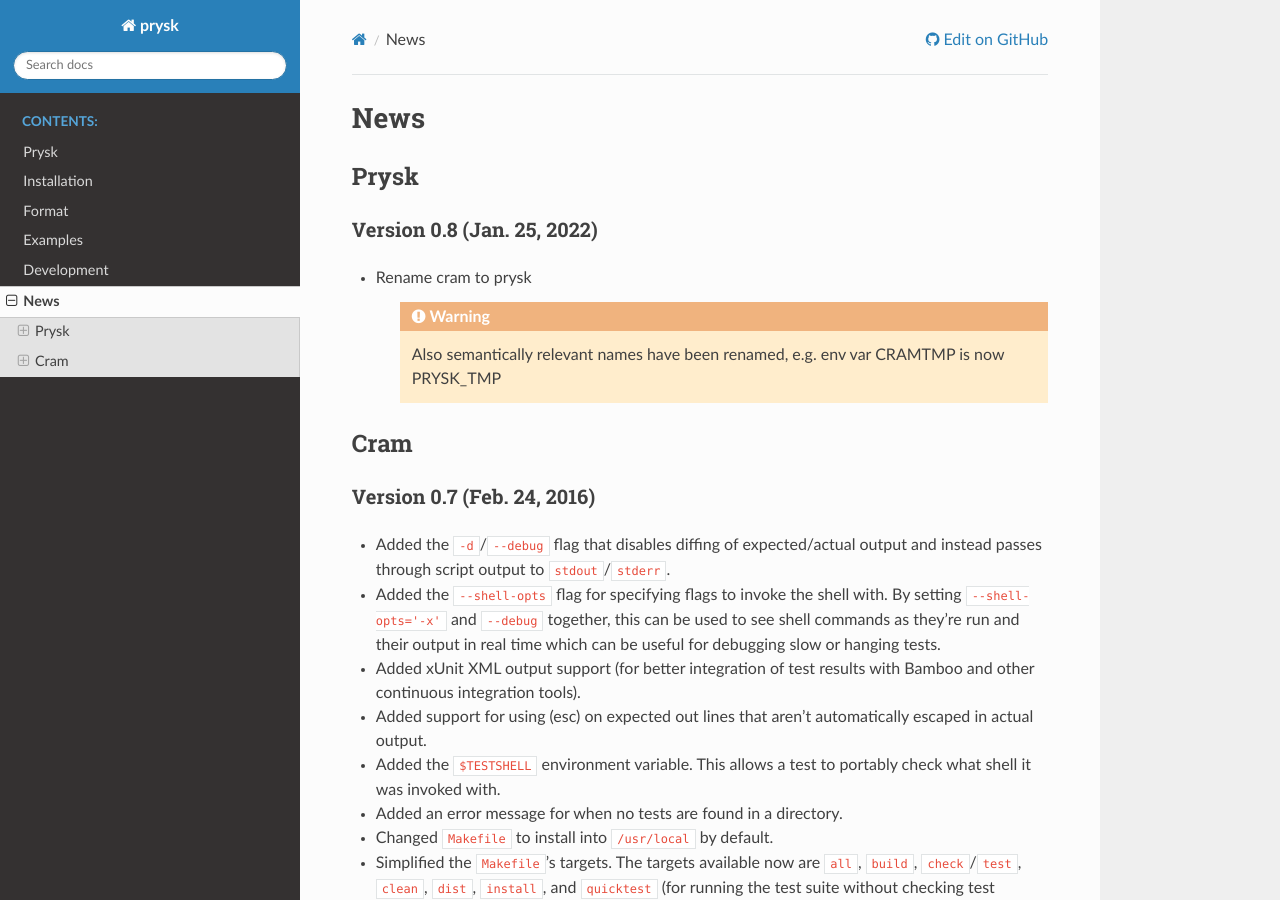
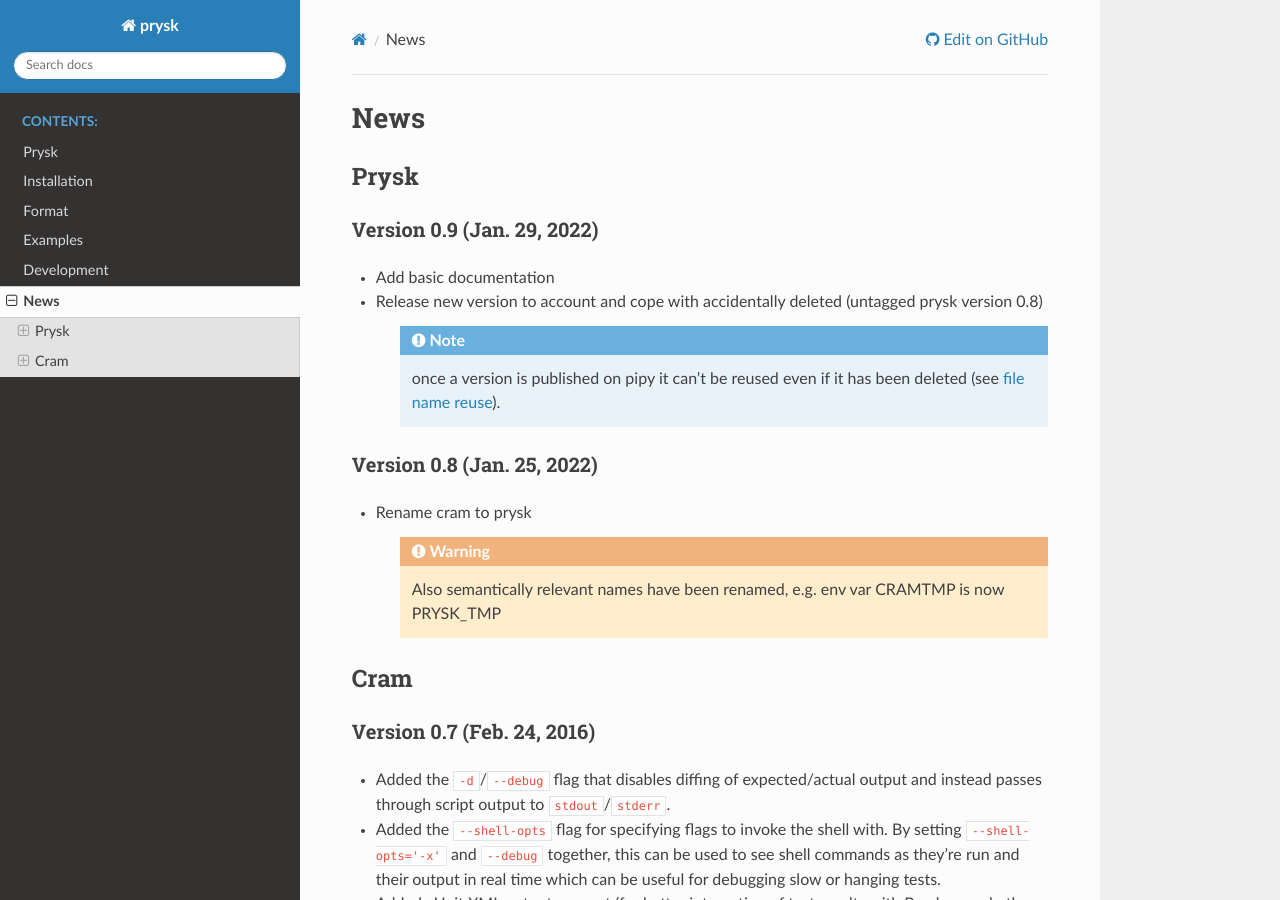
Before and after one commit to aiiie/cram, a Sphinx documentation site: the page built from docs/news.rst, in a window 1280 px wide and 900 px high. Built offline with Sphinx 7.4.7 and the Read the Docs theme 2.0.0, drawn with Linux system fonts in a browser that asks for light colours.

Commit message:
Prysk 0.9

```diff
--- a/docs/news.rst
+++ b/docs/news.rst
@@ -4,6 +4,17 @@
 
 Prysk
 +++++
+Version 0.9 (Jan. 29, 2022)
+---------------------------
+* Add basic documentation
+* Release new version to account and cope with accidentally
+  deleted (untagged prysk version 0.8)
+
+    .. note::
+        once a version is published on pipy it can't be
+        reused even if it has been deleted
+        (see `file name reuse <https://pypi.org/help/#file-name-reuse>`_).
+
 Version 0.8 (Jan. 25, 2022)
 ---------------------------
 * Rename cram to prysk
--- a/setup.py
+++ b/setup.py
@@ -19,12 +19,11 @@
 
 
 if __name__ == '__main__':
-    # TODO: Add download_url,
     setup(
         name='prysk',
         author='Brodie Rao, Nicola Coretti',
         author_email='brodie@bitheap.org, nico.coretti@gmail.com',
-        version='0.8',
+        version='0.9',
         packages=['prysk'],
         classifiers=[
             'Development Status :: 5 - Production/Stable',
```
